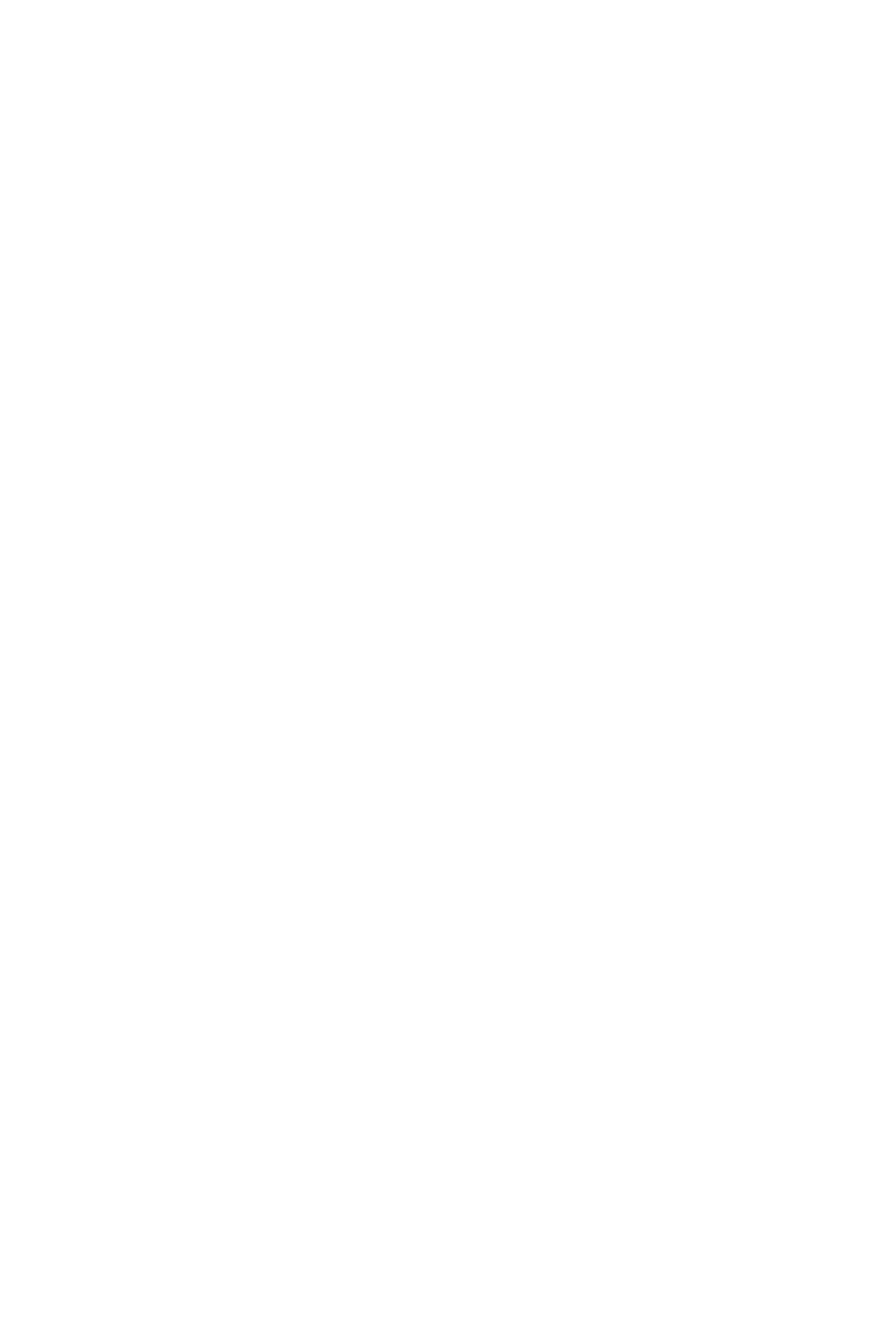
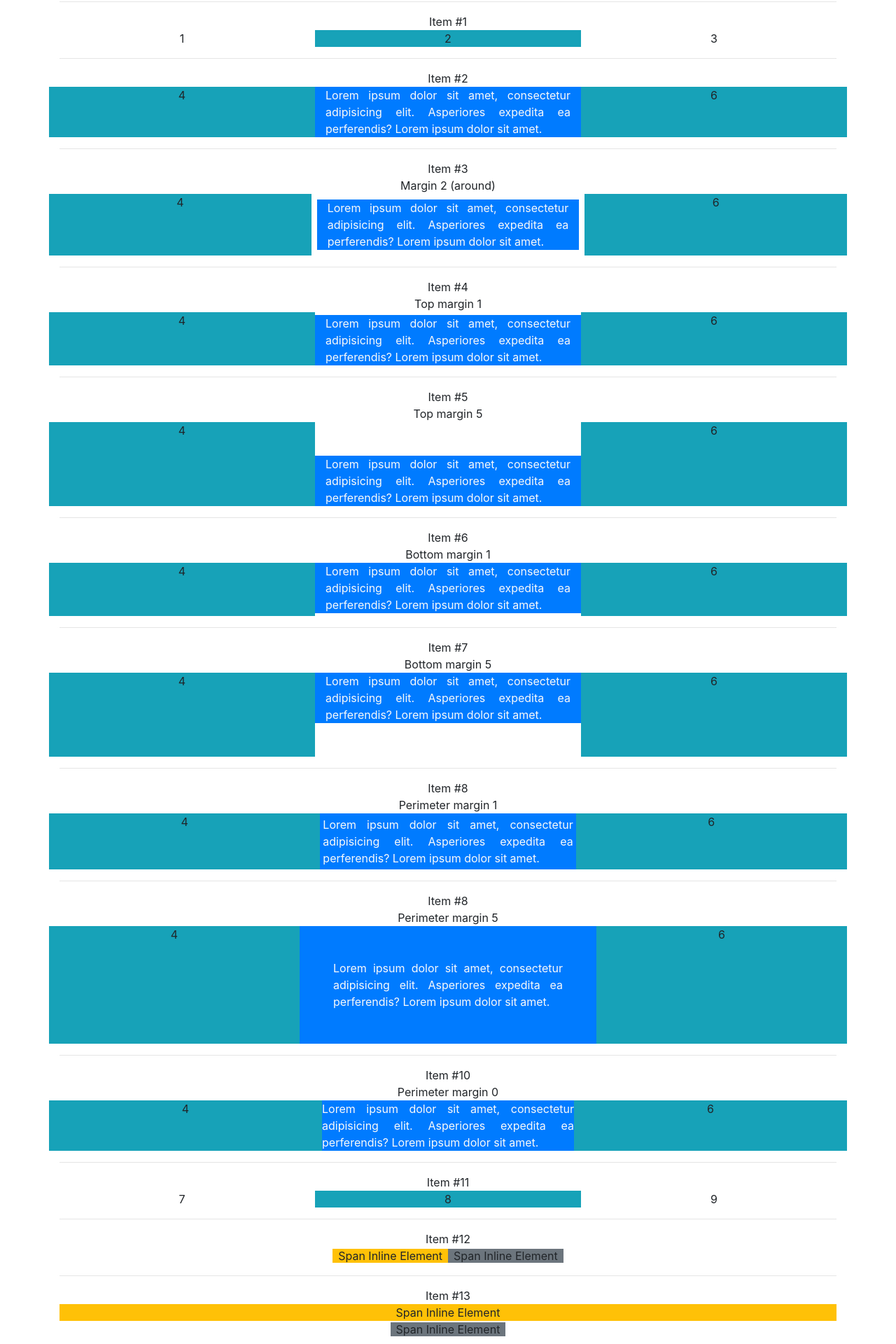
Before and after one commit to renegmed/boot-strap, a React (Create React App) app: page /Padding in a window 1280 px wide. Shown: the part 38-1958 px from the top of the page at 70% size. Before the commit the page ends 800 px from the top, so only its background shows below. Built offline with nearby package versions, Linux system fonts and the light colour scheme.

Commit message:
chap 03 padding, display and margins

```diff
--- a/src/chap03/Padding.js
+++ b/src/chap03/Padding.js
@@ -2,7 +2,148 @@ import React from 'react';
 
 function Padding(props) {
     return (
-      <div>
+
+      <div className="container text-center">
+
+        <div><b>Padding, Display, and Margins</b></div>
+
+        <hr/>
+        <div>Item #1</div>
+        <div className="height100px row" >
+          <div className="col bg-transparent">1</div>
+          <div className="col bg-info">2</div>
+          <div className="col bg-transparent">3</div>
+        </div>
+
+        <hr/>
+        <div>Item #2</div>
+        <div className="height100px row">
+          <div className="col bg-info">4</div>
+          <div className="col bg-primary text-light text-justify    ">
+              Lorem ipsum dolor sit amet, consectetur adipisicing elit. Asperiores expedita ea perferendis? Lorem ipsum dolor sit amet.
+          </div>
+          <div className="col bg-info">6</div>
+        </div>
+
+        <hr/>
+        <div>Item #3</div>
+        <div>Margin 2 (around)</div>
+        <div className="height100px row">
+          <div className="col bg-info">4</div>
+          <div className="col bg-primary text-light text-justify  m-2">
+              Lorem ipsum dolor sit amet, consectetur adipisicing elit. Asperiores expedita ea perferendis? Lorem ipsum dolor sit amet.
+          </div>
+          <div className="col bg-info">6</div>
+        </div>
+
+        <hr/>
+        <div>Item #4</div>
+        <div>Top margin 1</div>
+        <div className="height100px row">
+          <div className="col bg-info">4</div>
+          <div className="col bg-primary text-light text-justify  mt-1">
+              Lorem ipsum dolor sit amet, consectetur adipisicing elit. Asperiores expedita ea perferendis? Lorem ipsum dolor sit amet.
+          </div>
+          <div className="col bg-info">6</div>
+        </div>
+
+        <hr/>
+        <div>Item #5</div>
+        <div>Top margin 5</div>
+        <div className="height100px row">
+          <div className="col bg-info">4</div>
+          <div className="col bg-primary text-light text-justify  mt-5">
+              Lorem ipsum dolor sit amet, consectetur adipisicing elit. Asperiores expedita ea perferendis? Lorem ipsum dolor sit amet.
+          </div>
+          <div className="col bg-info">6</div>
+        </div>
+
+        <hr/>
+        <div>Item #6</div>
+        <div>Bottom margin 1</div>
+        <div className="height100px row">
+          <div className="col bg-info">4</div>
+          <div className="col bg-primary text-light text-justify  mb-1">
+              Lorem ipsum dolor sit amet, consectetur adipisicing elit. Asperiores expedita ea perferendis? Lorem ipsum dolor sit amet.
+          </div>
+          <div className="col bg-info">6</div>
+        </div>
+
+        <hr/>
+        <div>Item #7</div>
+        <div>Bottom margin 5</div>
+        <div className="height100px row">
+          <div className="col bg-info">4</div>
+          <div className="col bg-primary text-light text-justify  mb-5">
+              Lorem ipsum dolor sit amet, consectetur adipisicing elit. Asperiores expedita ea perferendis? Lorem ipsum dolor sit amet.
+          </div>
+          <div className="col bg-info">6</div>
+        </div>
+
+        <hr/>
+        <div>Item #8</div>
+        <div>Perimeter margin 1</div>
+        <div className="height100px row">
+          <div className="col bg-info">4</div>
+          <div className="col bg-primary text-light text-justify  p-1">
+              Lorem ipsum dolor sit amet, consectetur adipisicing elit. Asperiores expedita ea perferendis? Lorem ipsum dolor sit amet.
+          </div>
+          <div className="col bg-info">6</div>
+        </div>
+
+        <hr/>
+        <div>Item #8</div>
+        <div>Perimeter margin 5</div>
+        <div className="height100px row">
+          <div className="col bg-info">4</div>
+          <div className="col bg-primary text-light text-justify  p-5">
+              Lorem ipsum dolor sit amet, consectetur adipisicing elit. Asperiores expedita ea perferendis? Lorem ipsum dolor sit amet.
+          </div>
+          <div className="col bg-info">6</div>
+        </div>
+
+
+        <hr/>
+        <div>Item #10</div>
+        <div>Perimeter margin 0</div>
+        <div className="height100px row">
+          <div className="col bg-info">4</div>
+          <div className="col bg-primary text-light text-justify  p-0">
+              Lorem ipsum dolor sit amet, consectetur adipisicing elit. Asperiores expedita ea perferendis? Lorem ipsum dolor sit amet.
+          </div>
+          <div className="col bg-info">6</div>
+        </div>
+
+
+        <hr/>
+        <div>Item #11</div>
+        <div className="height100px row">
+          <div className="col bg-transparent">7</div>
+          <div className="col bg-info">8</div>
+          <div className="col bg-transparent">9</div>
+        </div>
+
+        <hr/>
+        <div>Item #12</div>
+        <span className="px-2 bg-warning ">Span Inline Element</span>
+        <span className="px-2 bg-secondary">Span Inline Element</span>
+
+        <hr/>
+        <div>Item #13</div>
+        <span className="px-2 bg-warning d-block">Span Inline Element</span>
+        <span className="px-2 bg-secondary">Span Inline Element</span>
+
+        <hr/>
+        <div>Item #14</div>
+        <div className="bg-info">Div Block Element</div>
+        <div className="bg-success">Div Block Element</div>
+
+        <hr/>
+        <div>Item #15</div>
+        <div className="d-inline bg-info">Div Block Element</div>
+        <div className="d-inline bg-success">Div Block Element</div>
+
+        <br/>
 
       </div>
     );
```
Also changed, not shown: 1 other file (tests, documents, lock files or other folders).
